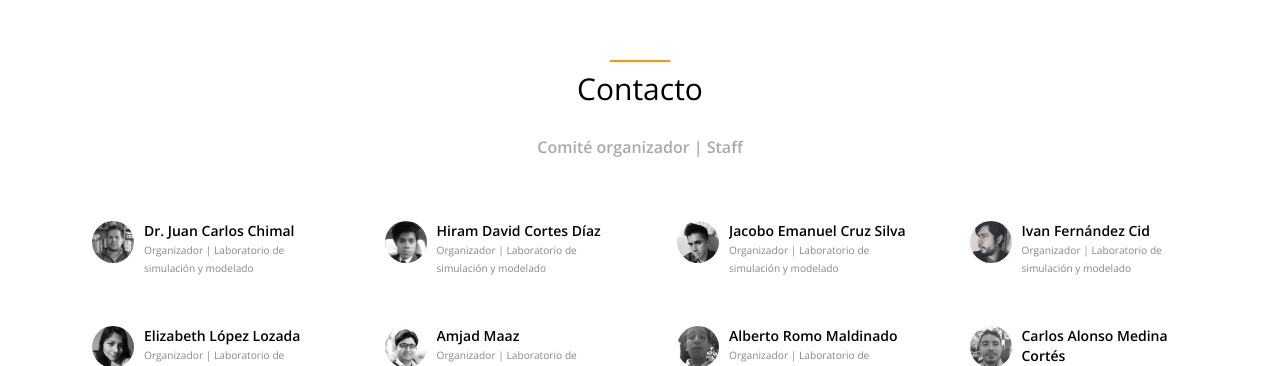
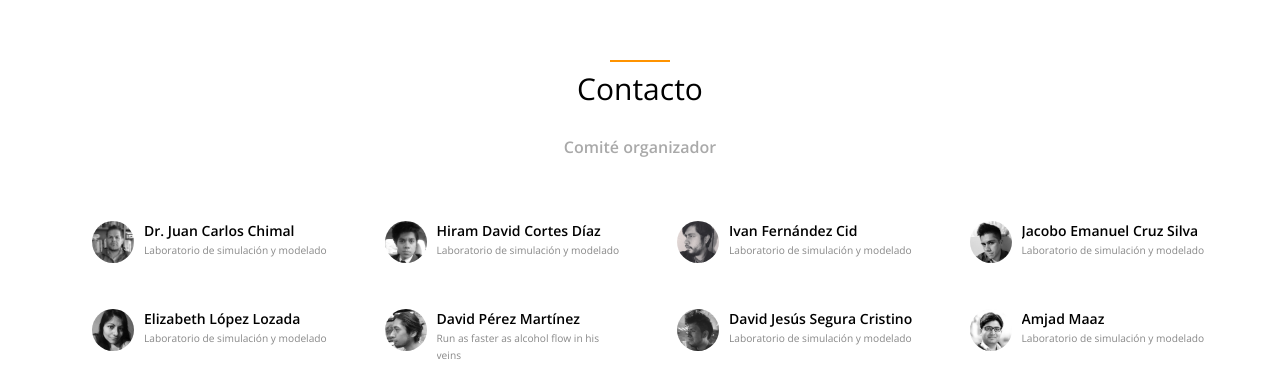
Before and after one commit to d4v1dp3/ccpage, a PHP site: page / in a window 1280 px wide. Shown: the part 6134-6500 px from the top of the page. Run offline with PHP 8.4, Linux system fonts and the light colour scheme.

Commit message:
fix data

```diff
--- a/index.html
+++ b/index.html
@@ -402,7 +402,7 @@
 <section id="general" class="features">
     <div class="container">
         <div class="row features-block">
-            <div class="col-lg-3 features-text wow text-center">
+            <div class="col-sm-3 features-text wow text-center">
                 <div>
                     <i class="fa fa-bullhorn big-icon"></i>
                     <h2 data-i18n="general.titulo_1">49 Ponencias</h2>
@@ -416,10 +416,10 @@
                     <h2 data-i18n="general.titulo_3">+500 asistentes</h2>
                 </div>
             </div>
-            <div class="col-lg-6 text-right m-t-n-lg wow zoomIn">
+            <div class="col-sm-6 text-right m-t-n-lg wow zoomIn">
                 <img src="img/landing/idea.png" class="img-responsive" alt="dashboard">
             </div>
-            <div class="col-lg-3 features-text text-right wow text-center">
+            <div class="col-sm-3 features-text text-right wow text-center">
                 <div>
                     <i class="fa fa-flag-checkered big-icon"></i>
                     <h2 data-i18n="general.titulo_4">7 Competencias y retos</h2>
@@ -455,8 +455,8 @@
         </div>
         <div class="col-sm-3">
             <h2 data-i18n="conference.titulo_3">Microarquitectura del procesador Lagarto I (2018)</h2>
-            <p data-i18n="conference.descripcion_3">Taller impartido por el laboratorio de MICROSE con el proposito de
-                dar una intruccion al procesador
+            <p data-i18n="conference.descripcion_3">Taller impartido por el laboratorio de MICROSE con el propósito de
+                dar una introducción al procesador
                 Lagarto, desarrollado por el CIC IPN.</p>
             <!--<p><a class="navy-link" href="#" role="button">Detalles &raquo;</a></p>-->
         </div>
@@ -605,8 +605,8 @@
                 <h2 data-i18n="calls.workshop_titulo">Convocatoria de talleres</h2>
                 <p data-i18n="calls.workshop_texto_1"> El taller deberá incluir el formato de inscripción, duración del
                     taller, costos, material (si es que
-                    llega a requerirlo) y presentación. El taller sera considerando depentiendo de las aulas disponibles
-                    y el tema a desarrollar por el comite de este congreso. Los ponentes son invitados a enviar sus
+                    llega a requerirlo) y presentación. El taller sera considerando dependiendo de las aulas disponibles
+                    y el tema a desarrollar por el comité de este congreso. Los ponentes son invitados a enviar sus
                     propuestas según el calendario que se presenta a continuación.
                 <h3 data-i18n="calls.workshop_fechas">Fechas Importantes</h3>
                 <ul>
@@ -830,209 +830,149 @@
                 <div class="navy-line"></div>
                 <h1 data-i18n="contacto.titulo">Contacto</h1>
                 <br>
-                <h3 style="color:darkgray;">Comité organizador | Staff</h3>
+                <h3 data-i18n="contacto.comiteo" style="color:darkgray;">Comité organizador</h3>
+            </div>
+        </div>
+        <div class="row">
+            <div class="col-sm-4 col-md-3 col-xs-6">
+                <div class="comments-avatar">
+                    <img class="pull-left" alt="image" src="img/landing/comite/chimal.png">
+                    <div class="media-body">
+                        <div class="commens-name">Dr. Juan Carlos Chimal</div>
+                        <small class="text-muted">Laboratorio de simulación y modelado</small>
                     </div>
                 </div>
             </div>
-        <div class="container">
-            <div class="row">
-                <div class="col-lg-3">
+           <div class="col-sm-4 col-md-3 col-xs-6">
                 <div class="comments-avatar">
-                        <a href="" class="pull-left">
-                            <img alt="image" src="img/landing/comite/chimal.png">
-                        </a>
+                    <img class="pull-left" alt="image" src="img/landing/comite/comite_cortes_diaz_hiram_david.png">
                     <div class="media-body">
-                            <div class="commens-name">
-                                Dr. Juan Carlos Chimal
-                            </div>
-                            <small class="text-muted" data-i18n="contacto.info">Organizador | Laboratorio de simulación y modelado</small>
+                        <div class="commens-name">Hiram David Cortes Díaz</div>
+                        <small class="text-muted">Laboratorio de simulación y modelado</small>
                     </div>
                 </div>
             </div>
-               <div class="col-lg-3">
+            <div class="col-sm-4 col-md-3 col-xs-6">
                 <div class="comments-avatar">
-                        <a href="" class="pull-left">
-                            <img alt="image" src="img/landing/comite/comite_cortes_diaz_hiram_david.png">
-                        </a>
+                    <img class="pull-left" alt="image" src="img/landing/comite/comite_fernandez_cid_ivan.png">
                     <div class="media-body">
-                            <div class="commens-name">
-                                Hiram David Cortes Díaz
-                            </div>
-                            <small class="text-muted" data-i18n="contacto.info">Organizador | Laboratorio de simulación y modelado</small>
+                        <div class="commens-name">Ivan Fernández Cid</div>
+                        <small class="text-muted">Laboratorio de simulación y modelado</small>
                     </div>
                 </div>
             </div>
-                <div class="col-lg-3">
+            <div class="col-sm-4 col-md-3 col-xs-6">
                 <div class="comments-avatar">
-                        <a href="" class="pull-left">
-                            <img alt="image" src="img/landing/comite/comite_cruz_silva_jacobo_emanuel.png">
-                        </a>
+                    <img class="pull-left" alt="image" src="img/landing/comite/comite_cruz_silva_jacobo_emanuel.png">
                     <div class="media-body">
-                            <div class="commens-name">
-                                Jacobo Emanuel Cruz Silva
-                            </div>
-                            <small class="text-muted" data-i18n="contacto.info">Organizador | Laboratorio de simulación y modelado</small>
+                        <div class="commens-name">Jacobo Emanuel Cruz Silva</div>
+                        <small class="text-muted">Laboratorio de simulación y modelado</small>
                     </div>
                 </div>
             </div>
-                <div class="col-lg-3">
+            <div class="col-sm-4 col-md-3 col-xs-6">
                 <div class="comments-avatar">
-                        <a href="" class="pull-left">
-                            <img alt="image" src="img/landing/comite/comite_fernandez_cid_ivan.png">
-                        </a>
+                    <img class="pull-left" alt="image" src="img/landing/comite/comite_lopez_lozada_elizabeth.png">
                     <div class="media-body">
-                            <div class="commens-name">
-                                Ivan Fernández Cid
-                            </div>
-                            <small class="text-muted" data-i18n="contacto.info">Organizador | Laboratorio de simulación y modelado</small>
+                        <div class="commens-name">Elizabeth López Lozada</div>
+                        <small class="text-muted">Laboratorio de simulación y modelado</small>
                     </div>
                 </div>
             </div>
-                <div class="col-lg-3">
+            <div class="col-sm-4 col-md-3 col-xs-6">
                 <div class="comments-avatar">
-                        <a href="" class="pull-left">
-                            <img alt="image" src="img/landing/comite/comite_lopez_lozada_elizabeth.png">
-                        </a>
+                    <img class="pull-left" alt="image" src="img/landing/comite/comite_perez_martinez_david.png">
                     <div class="media-body">
-                            <div class="commens-name">
-                                Elizabeth López Lozada
-                            </div>
-                            <small class="text-muted" data-i18n="contacto.info">Organizador | Laboratorio de simulación y modelado</small>
+                        <div class="commens-name">David Pérez Martínez</div>
+                        <small class="text-muted" data-i18n="contacto.info">Run as faster as alcohol flow in his veins</small>
                     </div>
                 </div>
             </div>
-                <div class="col-lg-3">
+            <div class="col-sm-4 col-md-3 col-xs-6">
                 <div class="comments-avatar">
-                        <a href="" class="pull-left">
-                            <img alt="image" src="img/landing/comite/comite_maaz_amjad.png">
-                        </a>
+                    <img class="pull-left" alt="image" src="img/landing/comite/comite_segura_cristino_david_jesus.png">
                     <div class="media-body">
-                            <div class="commens-name">
-                                Amjad Maaz
-                            </div>
-                            <small class="text-muted" data-i18n="contacto.info">Organizador | Laboratorio de simulación y modelado</small>
+                        <div class="commens-name">David Jesús Segura Cristino</div>
+                        <small class="text-muted">Laboratorio de simulación y modelado</small>
                     </div>
                 </div>
             </div>
-                <div class="col-lg-3">
+            <div class="col-sm-4 col-md-3 col-xs-6">
                 <div class="comments-avatar">
-                        <a href="" class="pull-left">
-                            <img alt="image" src="img/landing/comite/comite_maldonado_romo_alberto.png">
-                        </a>
+                    <img class="pull-left" alt="image" src="img/landing/comite/comite_maaz_amjad.png">
                     <div class="media-body">
-                            <div class="commens-name">
-                                Alberto Romo Maldinado
-                            </div>
-                            <small class="text-muted" data-i18n="contacto.info">Organizador | Laboratorio de simulación y modelado</small>
+                        <div class="commens-name">Amjad Maaz</div>
+                        <small class="text-muted">Laboratorio de simulación y modelado</small>
                     </div>
                 </div>
             </div>
-                <div class="col-lg-3">
+            <div class="col-sm-4 col-md-3 col-xs-6">
                 <div class="comments-avatar">
-                        <a href="" class="pull-left">
-                            <img alt="image" src="img/landing/comite/comite_medina_cortes_carlos_alonso.png">
-                        </a>
+                    <img class="pull-left" alt="image" src="img/landing/comite/comite_maldonado_romo_alberto.png">
                     <div class="media-body">
-                            <div class="commens-name">
-                                Carlos Alonso Medina Cortés
-                            </div>
-                            <small class="text-muted" data-i18n="contacto.info">Organizador | Laboratorio de simulación y modelado</small>
+                        <div class="commens-name">Alberto Romo Maldinado</div>
+                        <small class="text-muted">Laboratorio de simulación y modelado</small>
                     </div>
                 </div>
             </div>
-                <div class="col-lg-3">
+            <div class="col-sm-4 col-md-3 col-xs-6">
                 <div class="comments-avatar">
-                        <a href="" class="pull-left">
-                            <img alt="image" src="img/landing/comite/comite_mendoza_lopez_alberto.png">
-                        </a>
+                    <img class="pull-left" alt="image" src="img/landing/comite/comite_medina_cortes_carlos_alonso.png">
                     <div class="media-body">
-                            <div class="commens-name">
-                                Alberto López Mendoza
-                            </div>
-                            <small class="text-muted" data-i18n="contacto.info">Organizador | Laboratorio de simulación y modelado</small>
+                        <div class="commens-name">Carlos Alonso Medina Cortés</div>
+                        <small class="text-muted">Laboratorio de simulación y modelado</small>
                     </div>
                 </div>
             </div>
-                <div class="col-lg-3">
+            <div class="col-sm-4 col-md-3 col-xs-6">
                 <div class="comments-avatar">
-                        <a href="" class="pull-left">
-                            <img alt="image" src="img/landing/comite/comite_perez_martinez_david.png">
-                        </a>
+                    <img class="pull-left" alt="image" src="img/landing/comite/comite_mendoza_lopez_alberto.png">
                     <div class="media-body">
-                            <div class="commens-name">
-                                David Pérez Martínez
-                            </div>
-                            <small class="text-muted" data-i18n="contacto.info">Organizador | Laboratorio de simulación y modelado</small>
-                        </div>
-                    </div>
-                </div>
-                <div class="col-lg-3">
-                    <div class="comments-avatar">
-                        <a href="" class="pull-left">
-                            <img alt="image" src="img/landing/comite/comite_segura_cristino_david_jesus.png">
-                        </a>
-                        <div class="media-body">
-                            <div class="commens-name">
-                                David Jesús Segura Cristino
-                            </div>
-                            <small class="text-muted" data-i18n="contacto.info">Organizador | Laboratorio de simulación y modelado</small>
-                        </div>
-                    </div>
-                </div>
-                <div class="col-lg-3">
-                    <div class="comments-avatar">
-                        <a href="" class="pull-left">
-                            <img alt="image" src="img/landing/comite/staff_bustamante_campos_oscar_alfredo.png">
-                        </a>
-                        <div class="media-body">
-                            <div class="commens-name">
-                                Oscar Alfredo Bustamante Campos
-                            </div>
-                            <small class="text-muted" data-i18n="contacto.info">Staff | Laboratorio de simulación y modelado</small>
-                        </div>
-                    </div>
-                </div>
-                <div class="col-lg-3">
-                    <div class="comments-avatar">
-                        <a href="" class="pull-left">
-                            <img alt="image" src="img/landing/comite/staff_caballero_ramirez_michelle.png">
-                        </a>
-                        <div class="media-body">
-                            <div class="commens-name">
-                                Michelle Caballero Ramírez
-                            </div>
-                            <small class="text-muted" data-i18n="contacto.info">Staff | Laboratorio de simulación y modelado</small>
-                        </div>
-                    </div>
-                </div>
-                <div class="col-lg-3">
-                    <div class="comments-avatar">
-                        <a href="" class="pull-left">
-                            <img alt="image" src="img/landing/comite/staff_diana_yosenia_campos_tenorio.png">
-                        </a>
-                        <div class="media-body">
-                            <div class="commens-name">
-                                Diana Yosenia Campos Tenorio
-                            </div>
-                            <small class="text-muted" data-i18n="contacto.info">Staff | Laboratorio de simulación y modelado</small>
-                        </div>
-                    </div>
-                </div>
-                <div class="col-lg-3">
-                    <div class="comments-avatar">
-                        <a href="" class="pull-left">
-                            <img alt="image" src="img/landing/comite/staff_pinal_ramirez_octavio_elias.png">
-                        </a>
-                        <div class="media-body">
-                            <div class="commens-name">
-                                Octavio Elías Piñal Ramírez
-                            </div>
-                            <small class="text-muted" data-i18n="contacto.info">Staff | Laboratorio de simulación y modelado</small>
+                        <div class="commens-name">Alberto López Mendoza</div>
+                        <small class="text-muted">Laboratorio de simulación y modelado</small>
                     </div>
                 </div>
             </div>
         </div>
+        <div class="row m-b-lg">
+            <div class="col-lg-12 text-center">
+                <h3 style="color:darkgray;">Staff</h3>
             </div>
+
+            <div class="col-sm-4 col-md-3 col-xs-6">
+                <div class="comments-avatar">
+                    <img class="pull-left" alt="image" src="img/landing/comite/staff_bustamante_campos_oscar_alfredo.png">
+                    <div class="media-body">
+                        <div class="commens-name">Oscar Alfredo Bustamante Campos</div>
+                    </div>
+                </div>
+            </div>
+            <div class="col-sm-4 col-md-3 col-xs-6">
+                <div class="comments-avatar">
+                    <img class="pull-left" alt="image" src="img/landing/comite/staff_caballero_ramirez_michelle.png">
+                    <div class="media-body">
+                        <div class="commens-name">Michelle Caballero Ramírez</div>
+                    </div>
+                </div>
+            </div>
+            <div class="col-sm-4 col-md-3 col-xs-6">
+                <div class="comments-avatar">
+                    <img class="pull-left" alt="image" src="img/landing/comite/staff_diana_yosenia_campos_tenorio.png">
+                    <div class="media-body">
+                        <div class="commens-name">Diana Yosenia Campos Tenorio</div>
+                    </div>
+                </div>
+            </div>
+            <div class="col-sm-4 col-md-3 col-xs-6">
+                <div class="comments-avatar">
+                    <img class="pull-left" alt="image" src="img/landing/comite/staff_pinal_ramirez_octavio_elias.png">
+                    <div class="media-body">
+                        <div class="commens-name">Octavio Elías Piñal Ramírez</div>
+                    </div>
+                </div>
+            </div>
+        </div>
+
         <br/>
         <div class="row">
             <div class="col-lg-12 text-center">
@@ -1103,6 +1043,7 @@
             lng: 'es',
         }, function (t) {
             $('#navi18n').i18n();
+            $('#carousel').i18n();
             $('#date').i18n();
             $('#conference').i18n();
             $('#general').i18n();
@@ -1119,6 +1060,7 @@
         $('#set_en').on('click', function () {
             i18n.setLng('en', function () {
                 $('#navi18n').i18n();
+                $('#carousel').i18n();
                 $('#date').i18n();
                 $('#conference').i18n();
                 $('#general').i18n();
```
Also changed, not shown: other parts of index.html (+18 -18 lines), locales/en.json (+24 -6 lines), css/style.css. Lines whose indentation alone changed are shown as unchanged.
